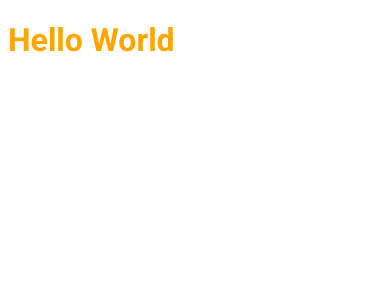
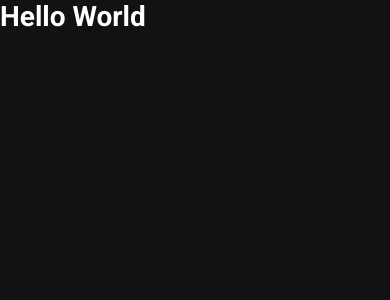
Before and after one commit to devzgabriel/ig.news, a Next.js app: page / in a window 390 px wide. Shown: the top 300 px of the page. Built offline with nearby package versions, Linux system fonts and the light colour scheme.

Commit message:
add styles

```diff
--- a/src/pages/_app.tsx
+++ b/src/pages/_app.tsx
@@ -1,4 +1,6 @@
 import { AppProps } from 'next/app'
+
+import '../styles/global.scss'
 
 function MyApp({ Component, pageProps }: AppProps) {
   return <Component {...pageProps} />
--- a/src/pages/_document.tsx
+++ b/src/pages/_document.tsx
@@ -10,7 +10,6 @@
             href='https://fonts.googleapis.com/css2?family=Roboto:ital,wght@0,400;0,700;1,900&display=swap'
             rel='stylesheet'
           />
-          <title>ig.news</title>
         </Head>
         <body>
           <Main />
--- a/src/pages/index.tsx
+++ b/src/pages/index.tsx
@@ -1,5 +1,14 @@
-import styles from '../styles/home.module.scss'
+import Head from 'next/head'
+
+// import styles from '../styles/home.module.scss'
 
 export default function Home() {
-  return <h1 className={styles.title}>Hello World</h1>
+  return (
+    <>
+      <Head>
+        <title>Inicio ig.news</title>
+      </Head>
+      <h1>Hello World</h1>
+    </>
+  )
 }
--- /dev/null
+++ b/src/styles/global.scss
@@ -0,0 +1,49 @@
+* {
+  margin: 0;
+  padding: 0;
+  box-sizing: border-box;
+}
+
+:root {
+  --white: #ffffff;
+  --gray-100: #e1e1e6;
+  --gray-300: #a8a8b3;
+  --gray-900: #121214;
+
+  --cyan-500: #61d1fb;
+  --yellow-500: #eba417;
+}
+
+@media (max-width: 1080px) {
+  html {
+    font-size: 93.75%;
+  }
+}
+
+@media (max-width: 720px) {
+  html {
+    font-size: 87.5%;
+  }
+}
+
+body {
+  background: var(--gray-900);
+  color: var(--white);
+}
+
+body,
+input,
+textarea,
+select,
+button {
+  font: 400 1rem 'roboto', sans-serif;
+}
+
+button {
+  cursor: pointer;
+}
+
+a {
+  color: inherit;
+  text-decoration: none;
+}
--- a/src/styles/home.module.scss
+++ /dev/null
@@ -1,4 +0,0 @@
-.title {
-  color: orange;
-  font-family: Roboto;
-}
```
